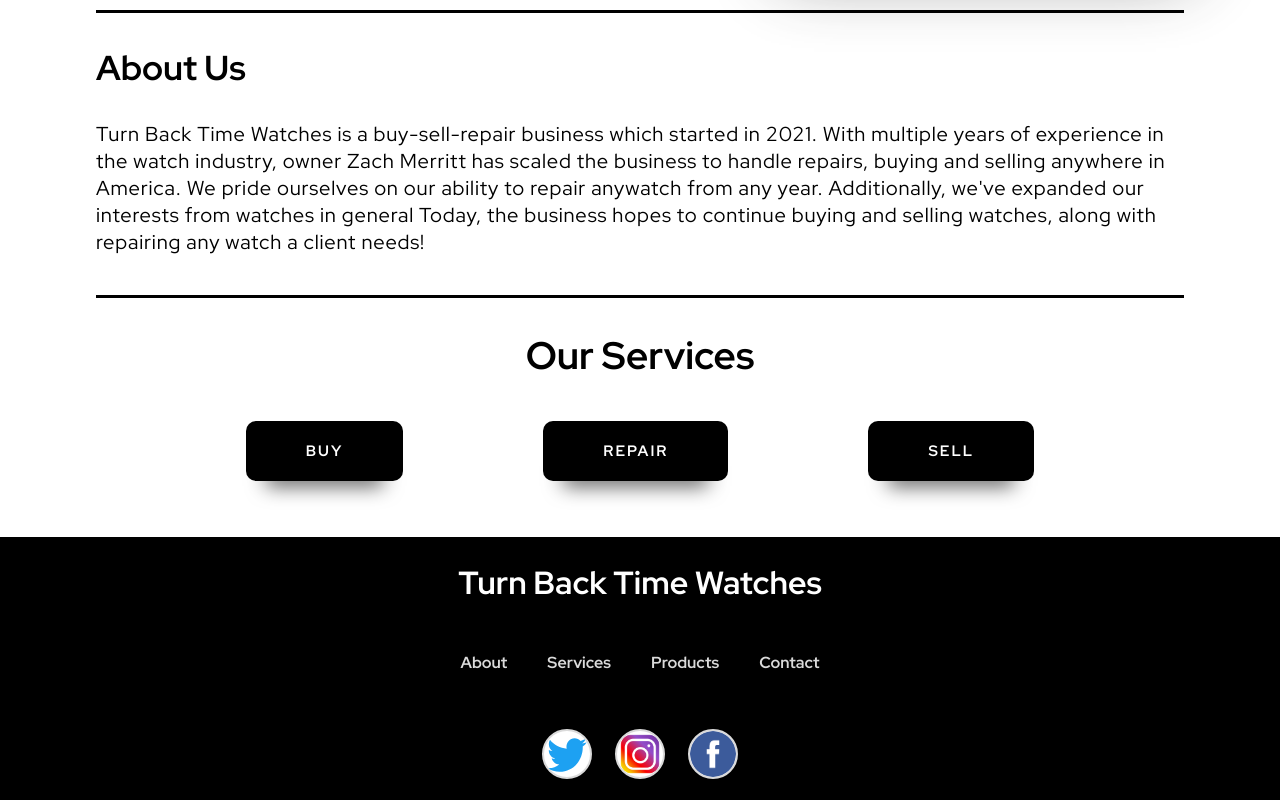
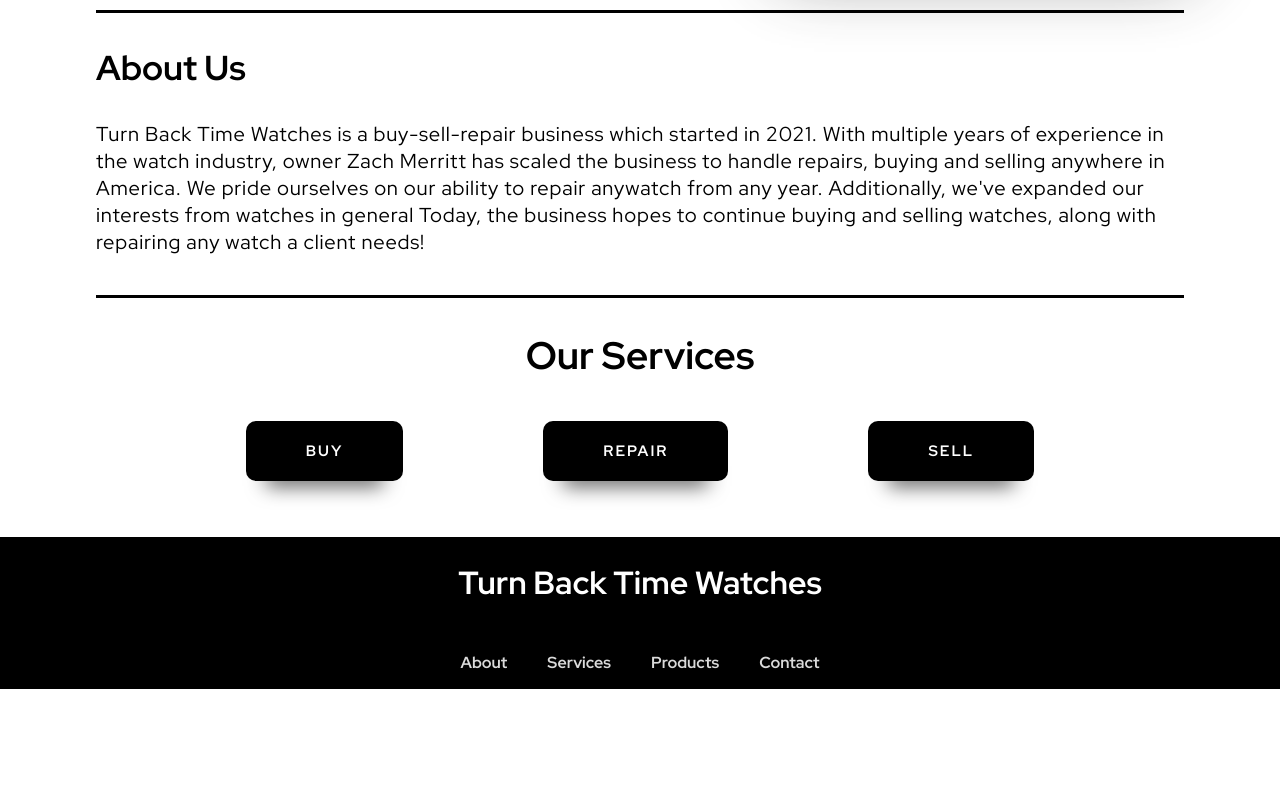
Before and after one commit to SamPrestoo/watch_website, a plain HTML site: page index.html in a window 1280 px wide. Shown: the part 1564-2364 px from the top of the page. After the commit the page ends 2253 px from the top, so only its background shows below. Drawn offline with Linux system fonts and the light colour scheme.

Commit message:
Update index.html

```diff
--- a/index.html
+++ b/index.html
@@ -127,11 +127,11 @@
                 <a target="_blank" href="https://www.facebook.com/marketplace/profile/100034138044251/"><p id="fade-in">Products</p></a>
                 <a href="mailto:turnbacktimewatches@gmail.com?subject=Watch Website Contact"><p id="fade-in">Contact</p></a>
             </div>
-            <div class="social_medias">
+            <!-- <div class="social_medias">
                 <a href="twitter.com"><img id="twitter" src="/images/twitter.svg" alt="Twitter"></a>
                 <a href=""><img id="instagram" height="50px" src="/images/instagram.png" alt="Instagram"></a>
                 <a href=""><img id="facebook" src="/images/facebook.png" alt="Facebook"></a>
-            </div>
+            </div> -->
         </div>
 
     </footer>
```
